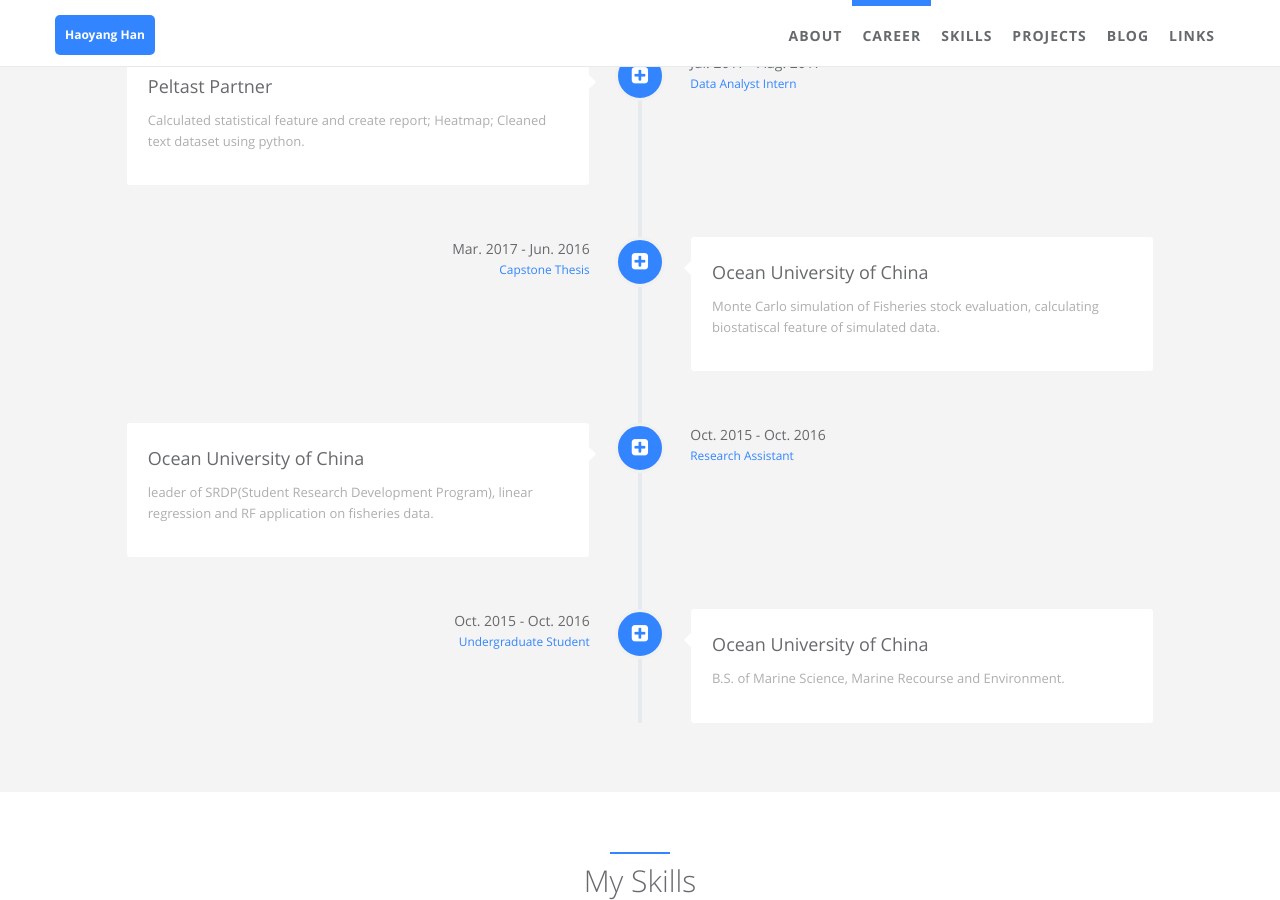
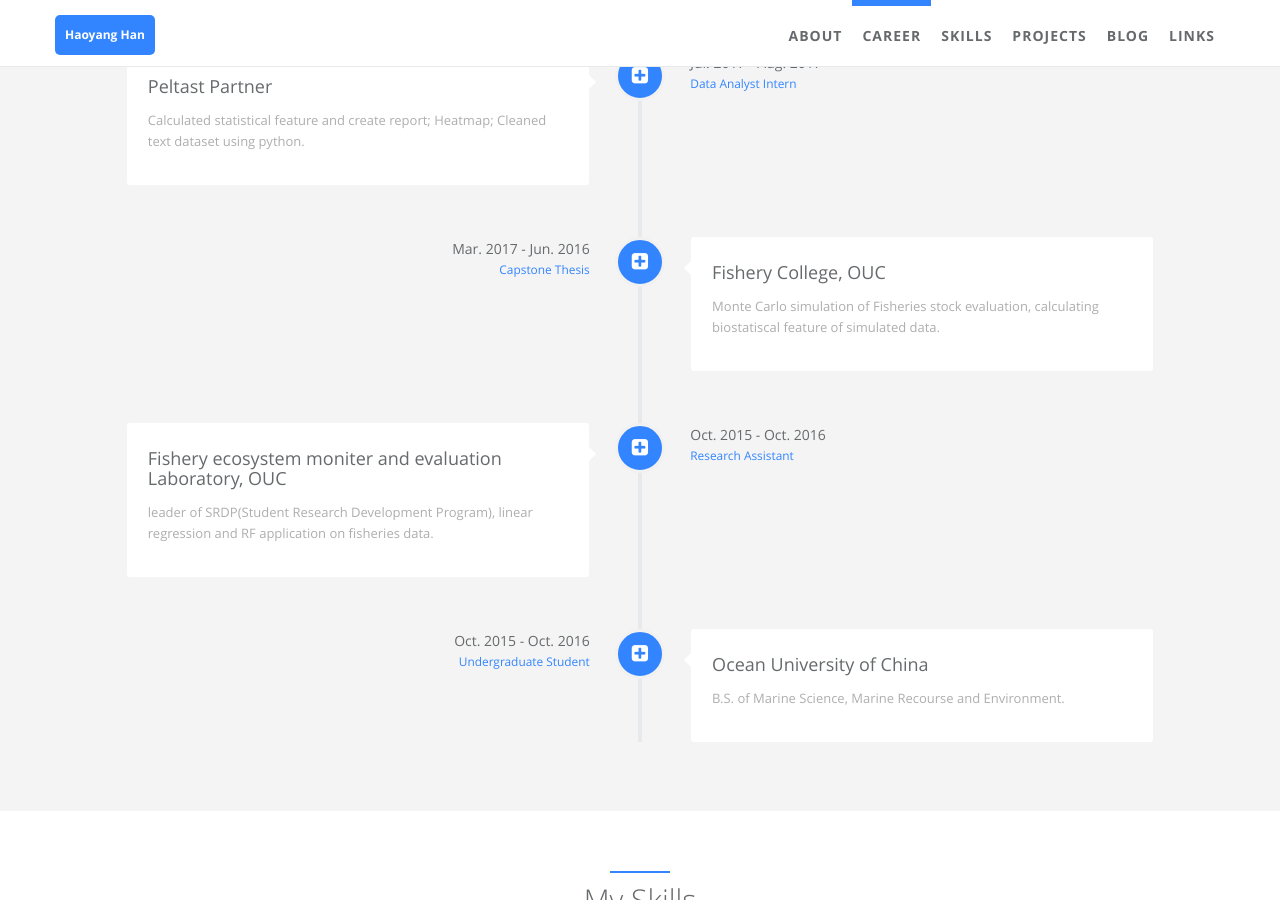
Before and after one commit to HaoyangHan/HaoyangHan.github.io, a Jekyll site: the page built from index.html, in a window 1280 px wide and 900 px high, scrolled down 1787 px. Built offline with Jekyll 4.4.1, drawn with Linux system fonts in a browser that asks for light colours.

Commit message:
project improvement

```diff
--- a/_data/index/careers.yml
+++ b/_data/index/careers.yml
@@ -71,7 +71,7 @@
   icon: fa-plus-square
 
 - name:
-    detail: Ocean University of China
+    detail: Fishery College, OUC
     i18n: company_a
   desc:
     detail: 'Monte Carlo simulation of Fisheries stock evaluation, calculating biostatiscal feature of simulated data.'
@@ -85,7 +85,7 @@
   icon: fa-plus-square
 
 - name:
-    detail: Ocean University of China
+    detail: Fishery ecosystem moniter and evaluation Laboratory, OUC
     i18n: company_a
   desc:
     detail: leader of SRDP(Student Research Development Program), linear regression and RF application on fisheries data.
```
Also changed, not shown: 1 other file.
